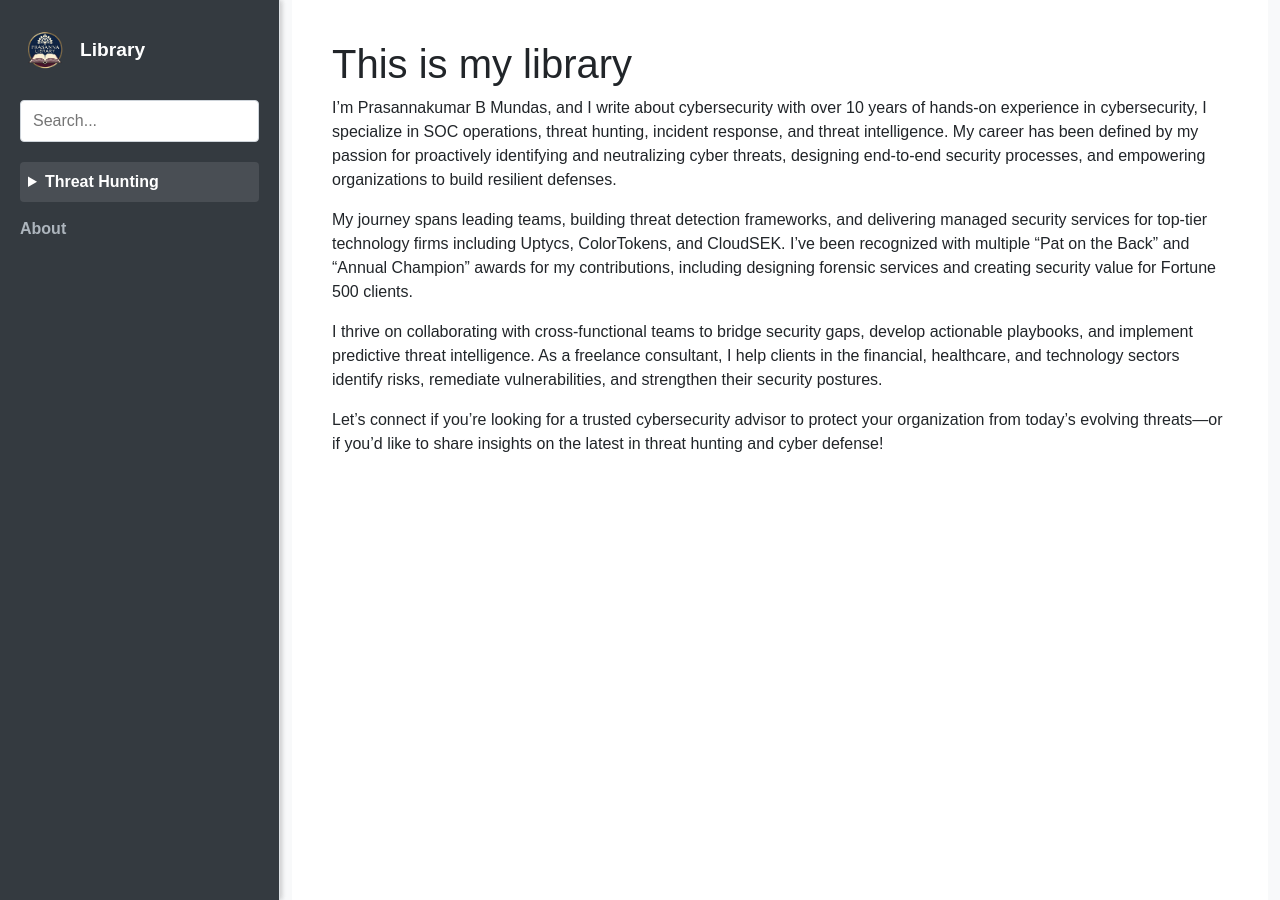
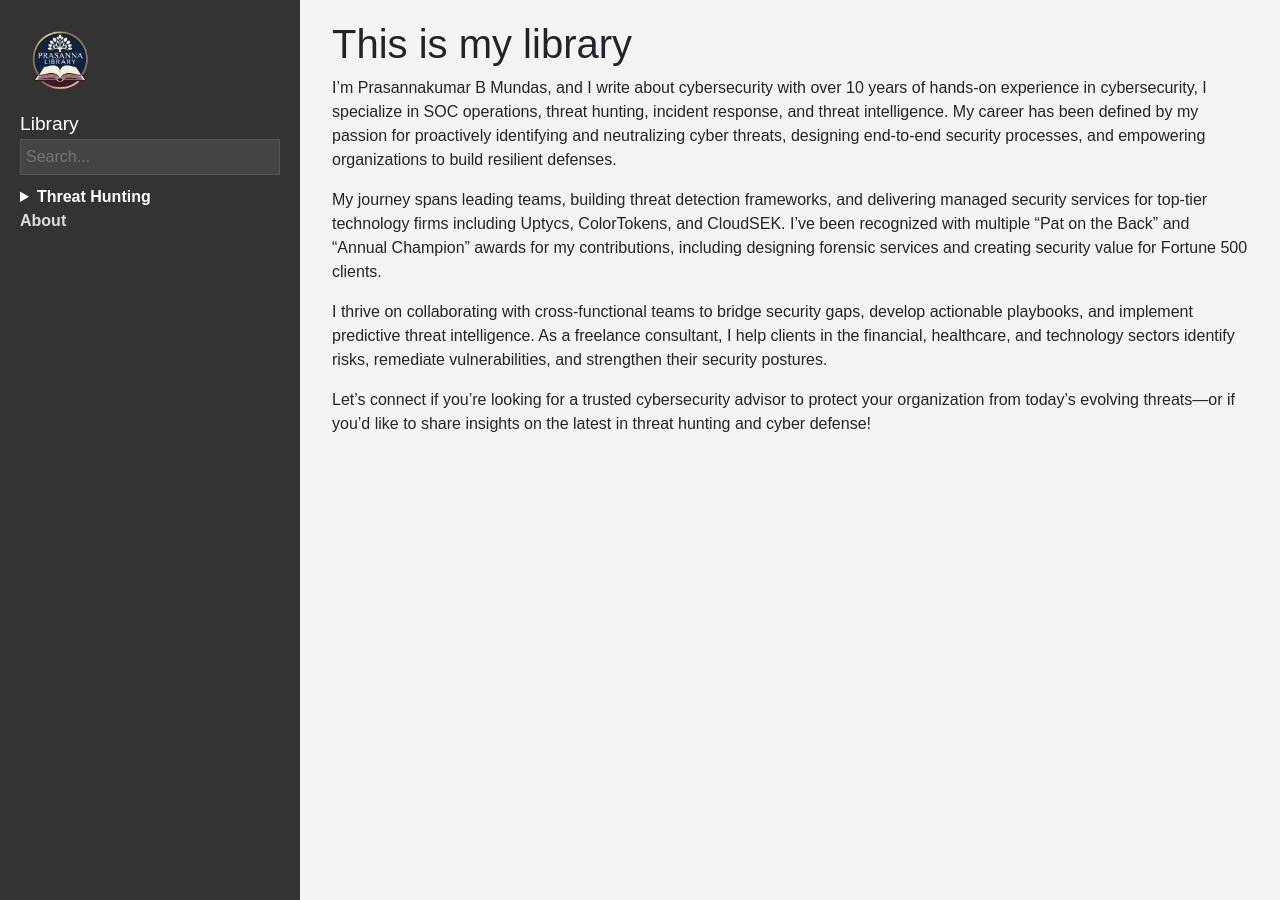
Before and after one commit to pbmundas/library, a Jekyll site: the page built from index.md, in a window 1280 px wide. Built offline with Jekyll 4.4.1, drawn with Linux system fonts in a browser that asks for light colours; comment, search, counter and statistics services are not loaded.

Commit message:
Update default.html

```diff
--- a/_layouts/default.html
+++ b/_layouts/default.html
@@ -12,160 +12,66 @@
       font-family: Arial, sans-serif;
       margin: 0;
       padding: 0;
-      background-color: #f8f9fa;
+      background: #f4f4f4;
     }
     .container-fluid {
       display: flex;
       min-height: 100vh;
     }
     .sidebar {
-      width: 280px;
-      background: #343a40;  /* Darker, professional background for catchy look */
-      color: white;
+      width: 300px; /* Matches your image's width */
+      background: #333; /* Dark gray from your image */
+      color: #fff;
       padding: 20px;
       overflow-y: auto;
-      transition: transform 0.3s ease-in-out;
+      transition: transform 0.3s ease;
       position: fixed;
       top: 0;
       bottom: 0;
       left: 0;
       z-index: 1000;
-      box-shadow: 2px 0 5px rgba(0,0,0,0.1);  /* Subtle shadow for depth */
-      border-right: 1px solid #dee2e6;
-    }
-    .sidebar .logo {
-      display: flex;
-      align-items: center;
-      margin-bottom: 20px;
     }
     .sidebar .logo img {
-      width: 50px;
+      width: 80px; /* Adjust based on your logo size */
       height: auto;
-      margin-right: 10px;
+      margin-bottom: 10px;
     }
     .sidebar .site-name a {
+      color: #fff;
       text-decoration: none;
-      color: white;
       font-size: 1.2em;
-      font-weight: bold;
     }
-    .sidebar .search {
-      margin-bottom: 20px;
-    }
-    .sidebar #search-input {
+    .sidebar input[type="text"] {
       width: 100%;
-      padding: 8px 12px;
-      border: 1px solid #ced4da;
-      border-radius: 4px;
-      background: white;
-      color: #333;
-    }
-    .sidebar #search-results {
-      list-style: none;
-      padding: 0;
-      margin: 0;
-      max-height: 200px;
-      overflow-y: auto;
-      background: #f8f9fa;
-      color: #333;
-      border-radius: 4px;
-    }
-    .sidebar #search-results li {
-      padding: 5px 10px;
-      border-bottom: 1px solid #dee2e6;
-    }
-    .sidebar #search-results li:last-child {
-      border-bottom: none;
-    }
-    .sidebar #search-results a {
-      color: #007bff;
-      text-decoration: none;
+      margin-bottom: 10px;
+      padding: 5px;
+      background: #444;
+      border: 1px solid #555;
+      color: #fff;
     }
     .sidebar ul {
       list-style: none;
       padding: 0;
     }
-    .sidebar li {
-      margin-bottom: 10px;
+    .sidebar ul li a {
+      color: #ddd;
+      text-decoration: none;
     }
-    .sidebar details summary {
-      cursor: pointer;
-      padding: 8px;
-      background: rgba(255,255,255,0.1);
-      border-radius: 4px;
-      transition: background 0.2s;
-    }
-    .sidebar details summary:hover {
-      background: rgba(255,255,255,0.2);
-    }
-    .sidebar details[open] summary {
-      background: rgba(255,255,255,0.15);
-    }
-    .sidebar a {
-      color: #adb5bd;
-      text-decoration: none;
-      padding: 5px 0;
-      display: block;
-      transition: color 0.2s;
-    }
-    .sidebar a:hover {
-      color: white;
+    .sidebar ul li a:hover {
+      color: #fff;
     }
     .main-content {
-      margin-left: 280px;
-      padding: 40px;
+      margin-left: 300px; /* Matches sidebar width */
+      padding: 20px;
       flex-grow: 1;
-      width: calc(100% - 280px);
-      background: white;
-      min-height: 100vh;
-    }
-    .sidebar-toggle {
-      display: none;
-      position: fixed;
-      top: 15px;
-      left: 15px;
-      z-index: 1100;
-      background: #007bff;
-      color: white;
-      border: none;
-      padding: 10px 12px;
-      border-radius: 4px;
-      font-size: 1.2em;
-      cursor: pointer;
-      transition: background 0.2s;
-    }
-    .sidebar-toggle:hover {
-      background: #0056b3;
-    }
-    .overlay {
-      display: none;
-      position: fixed;
-      top: 0;
-      left: 0;
-      width: 100%;
-      height: 100%;
-      background: rgba(0,0,0,0.5);
-      z-index: 999;
-    }
-    .overlay.active {
-      display: block;
-    }
-    /* Tablet adjustments */
-    @media (max-width: 992px) and (min-width: 769px) {
-      .sidebar {
-        width: 250px;
-      }
-      .main-content {
-        margin-left: 250px;
-        width: calc(100% - 250px);
-        padding: 30px;
-      }
+      width: calc(100% - 300px);
+      transition: margin-left 0.3s ease;
     }
     /* Mobile adjustments */
     @media (max-width: 768px) {
       .sidebar {
-        width: 200px;
         transform: translateX(-100%);
+        width: 250px; /* Slightly narrower on mobile */
       }
       .sidebar.active {
         transform: translateX(0);
@@ -173,80 +79,69 @@
       .main-content {
         margin-left: 0;
         width: 100%;
-        padding: 20px;
       }
       .sidebar-toggle {
         display: block;
-      }
-      .overlay {
-        display: none;  /* Starts hidden */
+        position: fixed;
+        top: 10px;
+        left: 10px;
+        z-index: 1100;
+        background: #007bff; /* Blue button color */
+        color: white;
+        border: none;
+        padding: 5px 10px;
+        border-radius: 5px;
+        cursor: pointer;
       }
     }
-    /* Ensure visibility on very small screens */
-    @media (max-width: 480px) {
-      .main-content {
-        padding: 15px;
-      }
-      .sidebar {
-        width: 180px;
+    @media (min-width: 769px) {
+      .sidebar-toggle {
+        display: none;
       }
     }
   </style>
 </head>
 <body>
   <button class="sidebar-toggle" onclick="toggleSidebar()">☰</button>
-  <div class="overlay" onclick="closeSidebar()"></div>
   <div class="container-fluid">
     <nav class="sidebar" id="sidebar">
       {% include sidebar.html %}
-      <ul id="search-results"></ul>  <!-- Dynamic search results here -->
     </nav>
-    <main class="main-content">
+    <div class="main-content">
       {{ content }}
-    </main>
+    </div>
   </div>
   <script>
     function toggleSidebar() {
       const sidebar = document.getElementById('sidebar');
-      const overlay = document.querySelector('.overlay');
       sidebar.classList.toggle('active');
-      overlay.classList.toggle('active');
     }
-    function closeSidebar() {
-      const sidebar = document.getElementById('sidebar');
-      const overlay = document.querySelector('.overlay');
-      sidebar.classList.remove('active');
-      overlay.classList.remove('active');
-    }
-    // Lunr search index setup
+    // Lunr search index
     var index = lunr(function () {
       this.ref('url');
       this.field('title');
       this.field('content');
       {% for post in site.posts %}
-        this.add({ url: '{{ site.baseurl }}{{ post.url }}', title: '{{ post.title }}', content: '{{ post.content | strip_html | escape }}' });
+        this.add({ url: '{{ site.baseurl }}{{ post.url }}', title: '{{ post.title }}', content: '{{ post.content | strip_html }}' });
       {% endfor %}
       {% for doc in site.docs %}
-        this.add({ url: '{{ site.baseurl }}{{ doc.url }}', title: '{{ doc.title }}', content: '{{ doc.content | strip_html | escape }}' });
+        this.add({ url: '{{ site.baseurl }}{{ doc.url }}', title: '{{ doc.title }}', content: '{{ doc.content | strip_html }}' });
       {% endfor %}
     });
-    // Search functionality
-    document.addEventListener('DOMContentLoaded', function() {
-      const searchInput = document.getElementById('search-input');
-      const searchResults = document.getElementById('search-results');
-      if (searchInput && searchResults) {
-        searchInput.addEventListener('input', function () {
-          const query = this.value;
-          searchResults.innerHTML = '';
-          if (query.length < 2) return;
-          const results = index.search(query);
-          results.forEach(function (result) {
-            const li = document.createElement('li');
-            li.innerHTML = '<a href="' + result.ref + '">' + result.ref + '</a>';
-            searchResults.appendChild(li);
-          });
-        });
-      }
+    document.querySelector('.sidebar input[type="text"]').addEventListener('input', function () {
+      var query = this.value;
+      var results = index.search(query);
+      var ul = document.createElement('ul');
+      ul.id = 'search-results';
+      ul.style.listStyle = 'none';
+      ul.style.padding = '0';
+      document.querySelector('.sidebar').appendChild(ul);
+      ul.innerHTML = '';
+      results.forEach(function (result) {
+        var li = document.createElement('li');
+        li.innerHTML = '<a href="' + result.ref + '">' + result.ref + '</a>';
+        ul.appendChild(li);
+      });
     });
   </script>
 </body>
```
